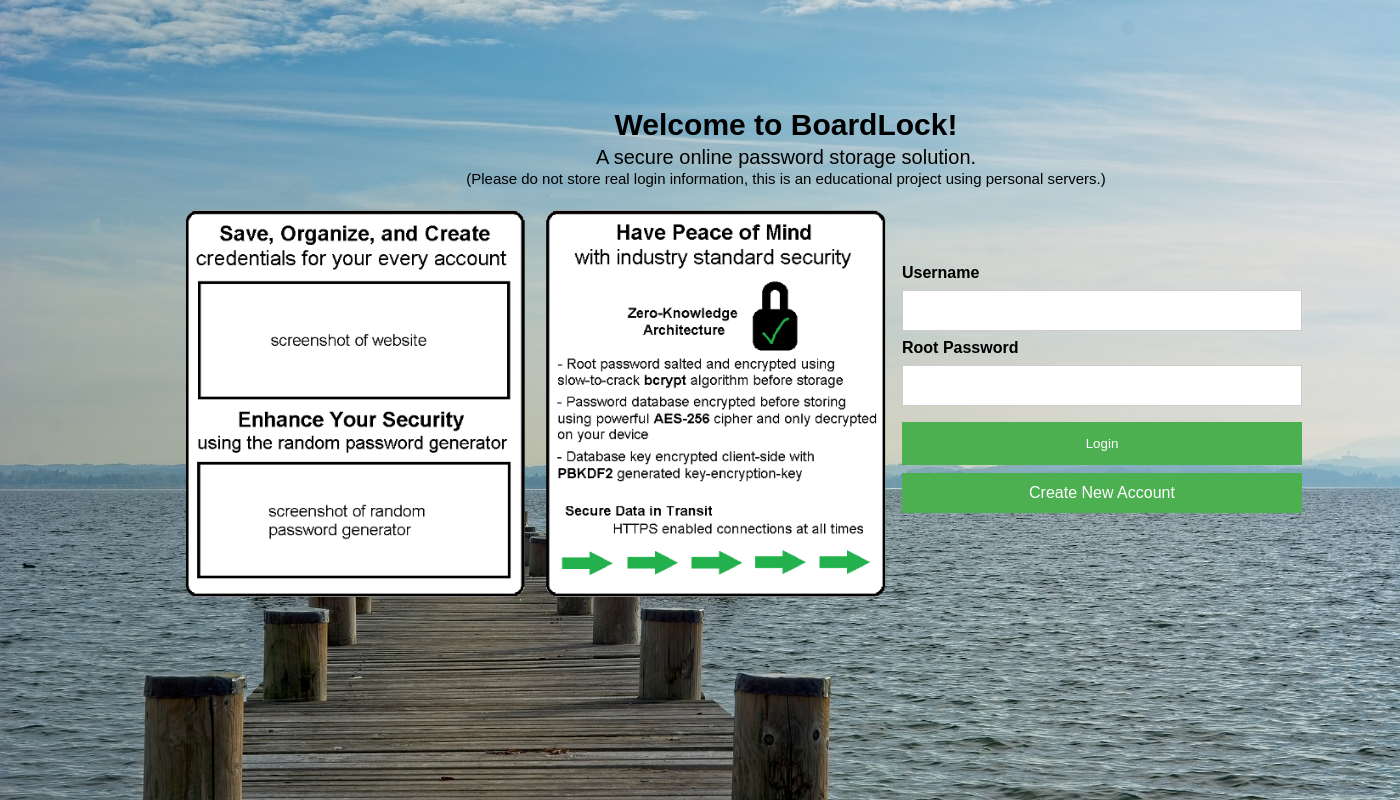
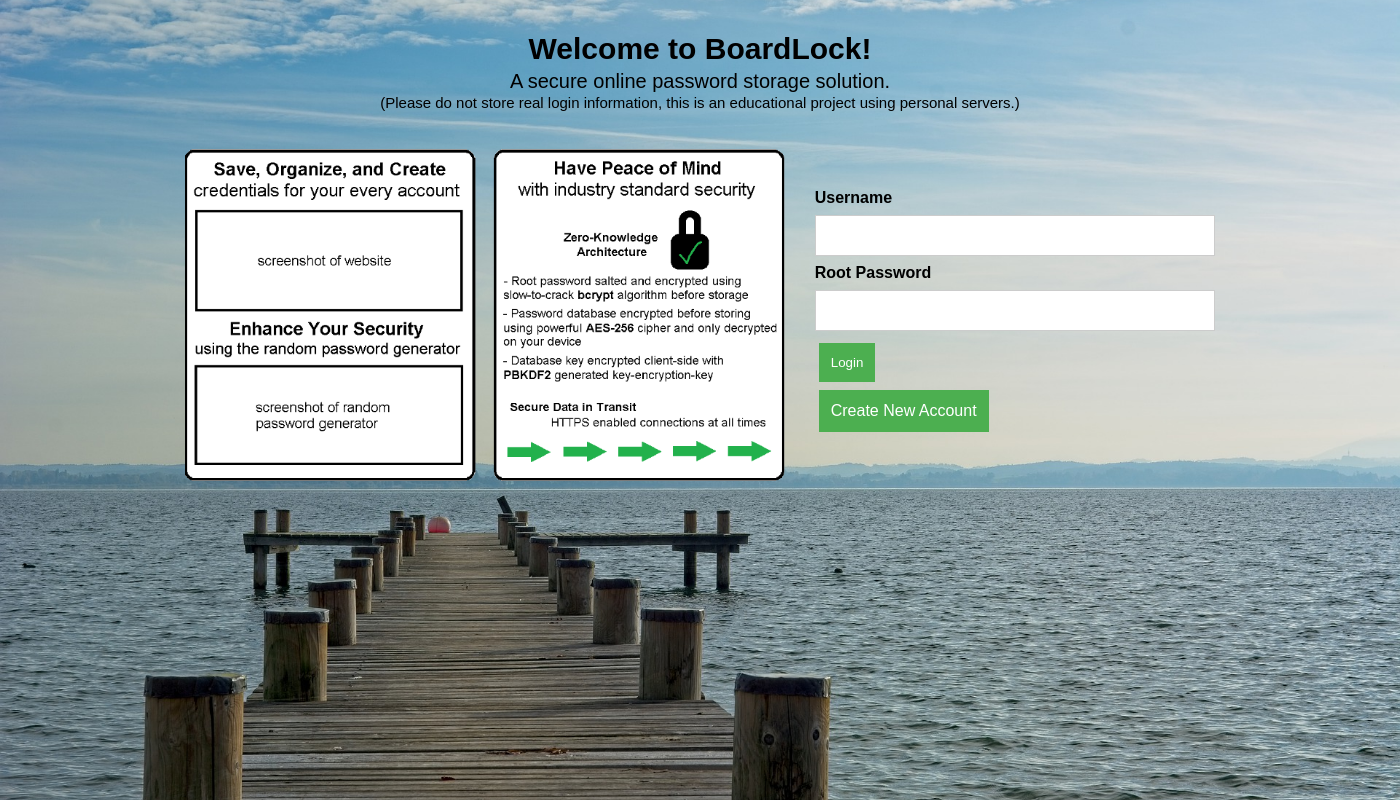
Before and after one commit to swgee/boardlock, a Flask app: page / in a window 1400 px wide. Run offline with Flask 2, Linux system fonts and the light colour scheme.

Commit message:
Improved landing-page css

```diff
--- a/password-manager/static/css/landing-page.css
+++ b/password-manager/static/css/landing-page.css
@@ -6,7 +6,7 @@
     -o-background-size: cover;
     background-size: cover;
 }
-input[type=text], input[type=password] {
+input {
     width: 100%;
     padding: 12px 20px;
     margin: 8px 0;
@@ -19,47 +19,36 @@
     color: white;
     border: none;
     cursor: pointer;
-    display:inline-block;
-}
-a {
-    width: 400px;
-    line-height: 40px;
-}
-button {
-    padding: 14px 20px;
-    margin: 8px 0;
-    width: 400px;
+    display: inline-block;
+    margin: 4px;
+    padding: 12px;
+    text-align: center;
+    width: -moz-available
 }
 a:hover, button:hover {
     opacity: 0.8;
 }
-img {
-    max-width: 100%;
-    max-height: 100%;
-    border-radius: 12px;
+.center{
+    text-align: center;
+    width: 1100px;
+    margin: 0 auto;
 }
-.center {
-    position: absolute;
-    left: 14%;
-    top: 13%;
-    width: 1200px;
-    margin-left: -10px;
-    margin-top: -10px;
+img, .img-container  {
+    width: 600px;
 }
 .img-container {
-    height: 475px;
-    width: 700px;
     display:inline-block;
 }
 .form-container {
-    padding: 16px;
-    width: 400px;
-    display:inline-block;
-    position: absolute;
-    top: 26%;
+    max-width: 400px;
+    display: inline-block;
+    text-align: left;
+    vertical-align: top;
+    padding-left: 25px;
+    padding-top: 40px;
 }
 .text-container {
-    text-align: center;
     line-height: 2px;
-    margin-bottom: 30px;
+    padding-bottom: 30px;
+    padding-top: 10px;
 }
--- a/password-manager/static/html/password-generator.html
+++ b/password-manager/static/html/password-generator.html
@@ -18,7 +18,7 @@
     </div>
     <div style="padding: 5px 0 5px 75px">
         <label for="numCharID">Number of Characters: </label>
-        <input type="text" id="numCharID" style="width: 30px; text-align: center" value="12" required>
+        <input type="text" id="numCharID" style="width: 30px; text-align: center" value="12">
         <button id="btn" style="margin-left: 10px" class="generate" onclick="generate()" onsubmit="generate()">Generate!</button>
     </div>
     <label for="output">Output: </label>
--- a/password-manager/templates/landing-page.html
+++ b/password-manager/templates/landing-page.html
@@ -16,16 +16,16 @@
         <p style="font-size: 20px">A secure online password storage solution.</p>
         <p style="font-size: 15px">(Please do not store real login information, this is an educational project using personal servers.)</p>
     </div>
-    <div class="img-container"><img src="/static/images/landing-page.png"></div>
+    <div class="img-container"><img alt="background" src="/static/images/landing-page.png"></div>
     <div class="form-container">
         <form action="/" method="post">
-            <label for="uname"><b>Username</b></label>
-            <input type="text" required>
-            <label for="psw"><b>Root Password</b></label>
-            <input type="password" required>
+            <label for="username"><b>Username</b></label>
+            <input id="username" type="text" required>
+            <label for="password"><b>Root Password</b></label>
+            <input id="password" type="password" required>
             <button type="submit">Login</button>
         </form>
-        <a href="http://127.0.01:5000/signup" class="button" id="create-button" style="text-align: center; text-decoration: none">Create New Account</a>
+        <a href="http://127.0.01:5000/signup" class="button" style="text-decoration: none">Create New Account</a>
     </div>
 </div>
 </body>
```
